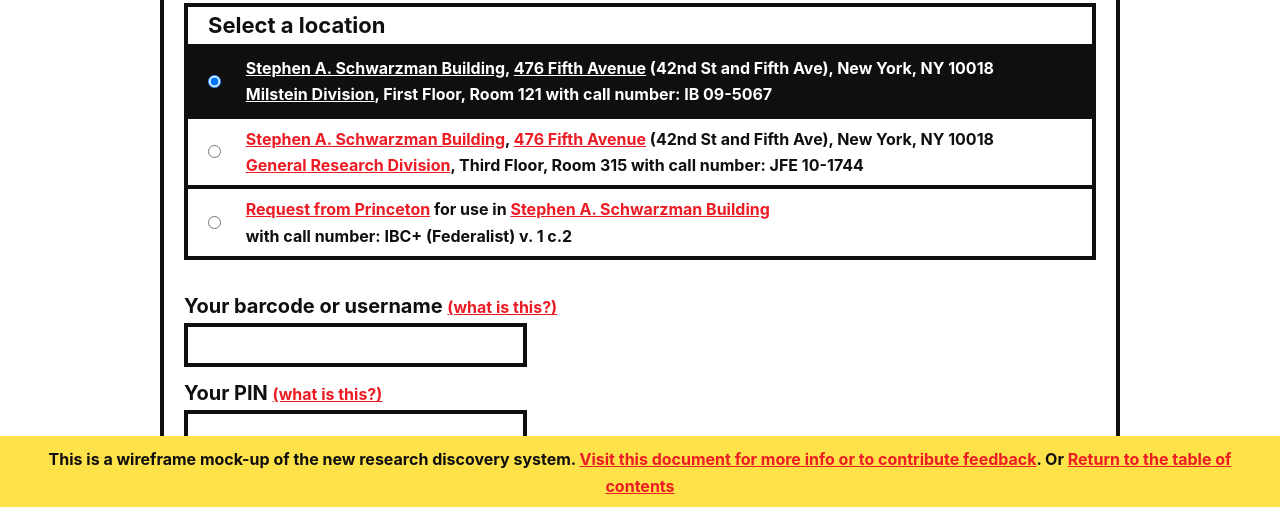
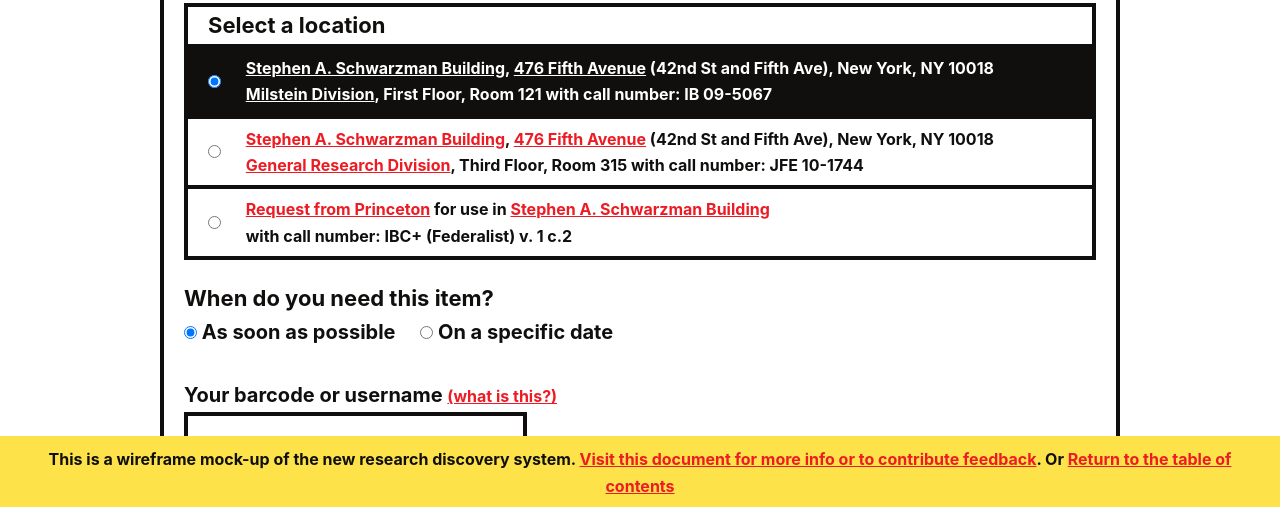
Before and after one commit to NYPL-discovery/discovery-designs, a website: page wireframes/placehold.html in a window 1280 px wide. Shown: the part 291-798 px from the top of the page. Drawn offline with Linux system fonts and the light colour scheme.

Commit message:
add "when do you need this item" option in place hold wireframe

```diff
--- a/src/scss/wireframes/_placehold.scss
+++ b/src/scss/wireframes/_placehold.scss
@@ -3,6 +3,15 @@
 
 .place-hold-form {
   margin: 1rem 0 2rem;
+
+  h3 {
+    margin: 0;
+    font-size: 1.1rem;
+  }
+
+  button {
+    margin-top: 1rem;
+  }
 }
 
 .select-location-fieldset {
@@ -10,14 +19,17 @@
   padding: 0 1rem;
   margin-bottom: 1rem;
 
-  h3 {
-    margin: 0;
-    font-size: 1.1rem;
-  }
-
   label.group {
     margin: 0 -1rem;
     padding: 0.35rem 1rem;
+  }
+}
+
+.select-date-fieldset {
+  margin-bottom: 1rem;
+  label {
+    display: inline-block;
+    margin-right: 1rem;
   }
 }
 
--- a/wireframes/placehold.html
+++ b/wireframes/placehold.html
@@ -70,6 +70,18 @@
         </label>
       </fieldset>
 
+      <fieldset class="select-date-fieldset">
+        <h3>When do you need this item?</h3>
+        <label for="date-asap">
+          <input id="date-asap" type="radio" name="date" value="asap" checked="checked">
+          As soon as possible
+        </label>
+        <label for="date-asap">
+          <input id="date-specific" type="radio" name="date" value="specific">
+          On a specific date
+        </label>
+      </fieldset>
+
       <fieldset class="login-fieldset no-user">
         <label for="barcode-username">Your barcode or username <small><a href="#help">(what is this?)</a></small></label>
         <input id="barcode-username" name="barcode-username" />
```
Also changed, not shown: css/wireframes.css.
